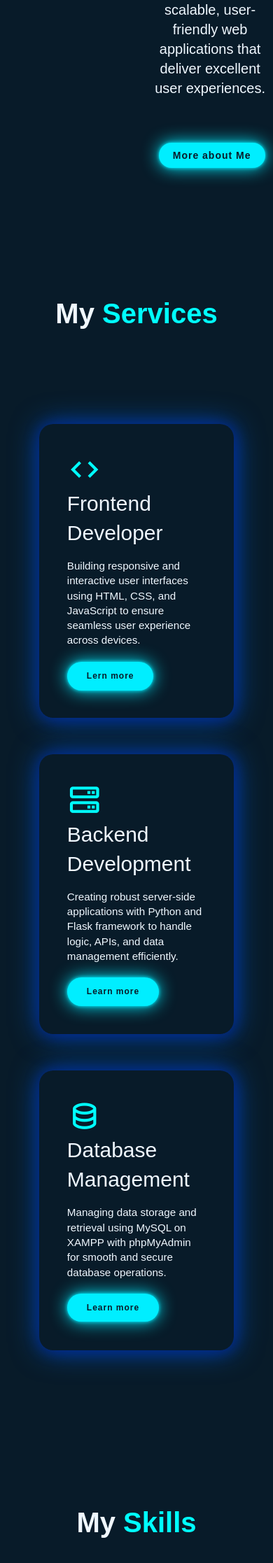
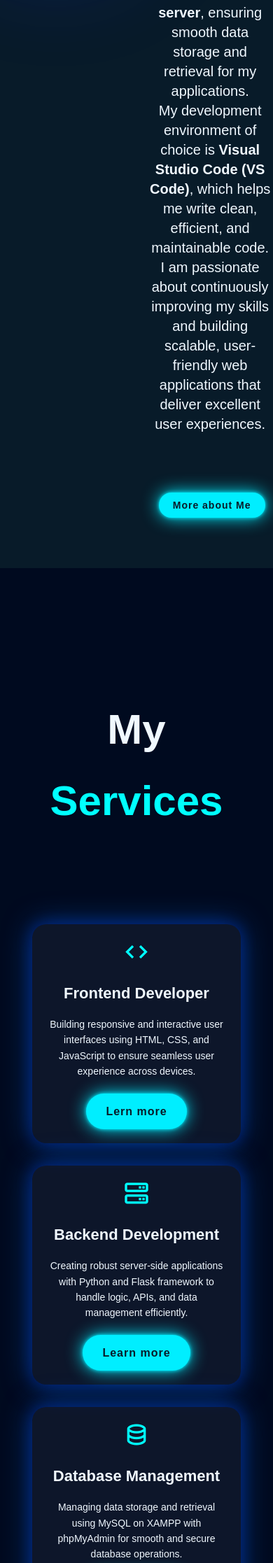
Before and after one commit to Prince-Raj0/My-Portfolio, a Flask app: page / in a window 390 px wide. Shown: the part 1889-4123 px from the top of the page at 70% size. Run offline with Flask 3, Linux system fonts and the light colour scheme; some libraries are stand-ins or nearby versions.

Commit message:
add new url

```diff
--- a/statics/stylesheet.css
+++ b/statics/stylesheet.css
@@ -237,6 +270,63 @@ body {
     font-size: 18px;
     width: 36px;
     height: 36px;
+  }
+}
+/* bgjzsdbgbkzdfgdfughsd */
+/* Layout container */
+.home-content {
+  display: flex;
+  align-items: center;
+  justify-content: space-between;
+  gap: 40px;
+  flex-wrap: wrap;
+  max-width: 1200px;
+  margin: auto;
+  padding: 20px;
+}
+
+.text-content {
+  flex: 1 1 500px;
+  color: white;
+}
+
+.image-content {
+  flex: 1 1 400px;
+  text-align: center;
+}
+
+.image-content img {
+  max-width: 60%;
+  height: auto;
+  border-radius: 50px;
+  box-shadow:
+      0 0 80px 40px #0ef,
+      0 0 140px 80px #2d2dff44;
+}
+
+/* Responsive stacking */
+@media (max-width: 992px) {
+  .home-content {
+    flex-direction: column;
+    text-align: center;
+  }
+
+  .image-content {
+    order: -1;
+  }
+
+  .text-content h1,
+  .text-content h3,
+  .text-content h2 {
+    font-size: 24px;
+  }
+
+  .text-content p {
+    font-size: 16px;
+  }
+
+  .btn-box {
+    margin-top: 20px;
   }
 }
 
@@ -334,104 +424,121 @@ body {
 #services {
     color: aliceblue;
     font-size: 20px;
-    line-height: 1.4;
-    margin-bottom: 4rem;
+    line-height: 1.7;
+    padding: 90px 40px;
+    background-color: #000a1f;
 }
 
 .sub-title {
-    padding-top: 100px;
+    padding-top: 55px;
+    padding-bottom: 90px;
     text-align: center;
-    font-family: 60px;
-    padding-bottom: 70px;
-    font-size: 60px;
+    font-size: 10px;
+    font-weight: bold;
+    margin-bottom: 30px;
+}
+.container h2{
+  font-size: 60px;
 }
 
 .sub-title span {
     color: #0ef;
 }
 
-
-.container {
-    padding: 50px;
+.services-list {
+    display: grid;
+    grid-template-columns: repeat(auto-fit, minmax(280px, 1fr));
+    gap: 40px;
+    justify-content: center;
+    align-items: stretch;
+    padding: 0 20px;
 }
 
-.services-list {
-    display: grid;
-    grid-template-columns: repeat(auto-fit, minmax(259px, 1fr));
-    grid-gap: 40px;
-    margin-top: 50px;
-}
-
-
-
 .services-list div {
-    background-color: transparent;
-    padding: 40px;
-
-    font-size: 13px;
-    font-weight: 13px;
-    width: 450px;
-    margin: 10px;
-    border-right: 10px;
+    background-color: rgba(255, 255, 255, 0.05);
+    padding: 30px;
     border-radius: 20px;
-    transition: background 0.5s, transform 0.5s;
-    box-shadow:
-        1px 1px 20px #012290f7,
-        1px 1px 40px #0053b8f7;
-    font-weight: 300;
-    /* Light */
-
+    transition: transform 0.3s ease-in-out, box-shadow 0.3s ease-in-out;
+    box-shadow: 0 0 20px rgba(1, 34, 144, 0.7), 0 0 40px rgba(0, 83, 184, 0.7);
+    text-align: center;
 }
 
 .services-list div i {
     font-size: 50px;
-    margin-bottom: 30;
-
+    margin-bottom: 20px;
+    display: block;
 }
 
 .services-list div h2 {
-    font-size: 30px;
-    font-weight: 500;
+    font-size: 26px;
+    font-weight: 600;
     margin-bottom: 15px;
 }
 
-.services-list div a {
-    text-decoration: none;
-    /* color: #0000; */
-    font-size: 12px;
-    margin-top: 20px;
-    display: inline-block;
+.services-list div p {
+    font-size: 16px;
+    line-height: 1.6;
 }
 
-.read {
+.services-list div a.read {
     display: inline-block;
+    margin-top: 20px;
     padding: 12px 28px;
     background: #0ef;
+    color: #081b29;
+    font-size: 16px;
+    font-weight: 600;
     border-radius: 40px;
-    font-size: 16px;
-    color: #081b29;
     letter-spacing: 1px;
     text-decoration: none;
-    font-weight: 600;
+    box-shadow: 0 0 5px #0ef, 0 0 25px #0ef;
     opacity: 0;
     animation: slideTop 1s ease forwards;
     animation-delay: .2s;
-    box-shadow: 0 0 5px #0ef, 0 0 25px #0ef;
-
 }
 
-.read:hover {
+.services-list div a.read:hover {
     box-shadow: 0 0 5px cyan, 0 0 25px cyan,
-        0 0 100px cyan, 0 0 200px cyan
+                0 0 100px cyan, 0 0 200px cyan;
 }
 
 .services-list div:hover {
     transform: translateY(-10px);
 }
+
+/* Responsive Fixes for Very Small Screens */
+@media (max-width: 768px) {
+    .sub-title {
+        font-size: 40px;
+    }
+
+    .services-list div {
+        padding: 20px;
+    }
+
+    .services-list div h2 {
+        font-size: 22px;
+    }
+
+    .services-list div p {
+        font-size: 14px;
+    }
+
+    .services-list div i {
+        font-size: 40px;
+    }
+
+    .services-list {
+        padding: 0;
+        gap: 20px;
+    }
+}
+
 .sub-title {
     text-align: center;
-    font-size: 40px;
-    margin: 30px 0;
+    font-size: 60px;
+    margin: 35px 0;
+    /* padding-bottom: 300px; */
 }
 
 .sub-title span {
--- a/templates/index.html
+++ b/templates/index.html
@@ -11,7 +11,7 @@
 </head>
 
 <body>
-    <header class="header">
+    <!-- <header class="header">
         <a href="#" class="logo"> Portfolio</a>
         <nav class="navbar">
             <a href="#home" style="--i:1" class="action">Home</a>
@@ -20,7 +20,19 @@
             <a href="#services" style="--i:4">Portfolio</a>
             <a href="#contact" style="--i:5">Contact</a>
         </nav>
+    </header> -->
+    <header class="header">
+        <a href="#" class="logo">Portfolio</a>
+        <div class="menu-toggle" id="menu-toggle">&#9776;</div>
+        <nav class="navbar" id="navbar">
+            <a href="#home" style="--i:1" class="action">Home</a>
+            <a href="#about" style="--i:2">About</a>
+            <a href="#Skills" style="--i:3">Skill</a>
+            <a href="#services" style="--i:4">Portfolio</a>
+            <a href="#contact" style="--i:5">Contact</a>
+        </nav>
     </header>
+
     <section class="home" id="home">
         <div class="house-count">
             <h3>Hello It's Me</h3>
@@ -40,6 +52,9 @@
                 <!-- <a href="#"><i class='bx bxl-whatsapp' ></i></a> -->
             </div>
             <a href="/profile" class="btn-box">More about Me </a>
+        </div>
+        <div class="image-content">
+            <img src="/statics/background1.png" alt="Rahul's photo" />
         </div>
         <span class="home-imgHover"></span>
     </section>
@@ -72,11 +87,11 @@
 
             </p><a href="/profile" class="btn-box">More about Me </a>
         </div>
-    </section>
+    </section> <br><br><br><br>
     <section>
         <div class="services" id="services">
             <div class="container">
-                <h1 class="sub-title"> My <span>Services</span></h1>
+                <h2 class="sub-title"> My <span>Services</span></h2>
                 <div class="services-list">
                     <div>
                         <i class="bx bx-code" style="color: aqua"></i>
@@ -104,8 +119,8 @@
             </div>
         </div>
     </section>
-    <h1 class="sub-title" id="Skills">My <span>Skills</span></h1>
-    <section class="skills-section">
+    <h2 class="sub-title" id="Skills">My <span>Skills</span></h2>
+    <section class="skills-section" id="Skills">
         <!-- Technical Skills -->
         <div class="container1" id="Skills">
             <h1 class="heading1">Technical Skills</h1>
@@ -263,6 +278,15 @@
     </div>
     <a href="" class="top"><i class="bx bxs-arrow-to-top bx-bounce" style="color: #000000;"></i></a>
     <script src="/statics/main.js"></script>
+    <script>
+        const toggle = document.getElementById('menu-toggle');
+        const navbar = document.getElementById('navbar');
+
+        toggle.addEventListener('click', () => {
+            navbar.classList.toggle('active');
+        });
+    </script>
+
 </body>
 
 </html>
```
Also changed, not shown: other parts of statics/stylesheet.css (+79 -45 lines), statics/background.jpg, statics/background1.png (added).
